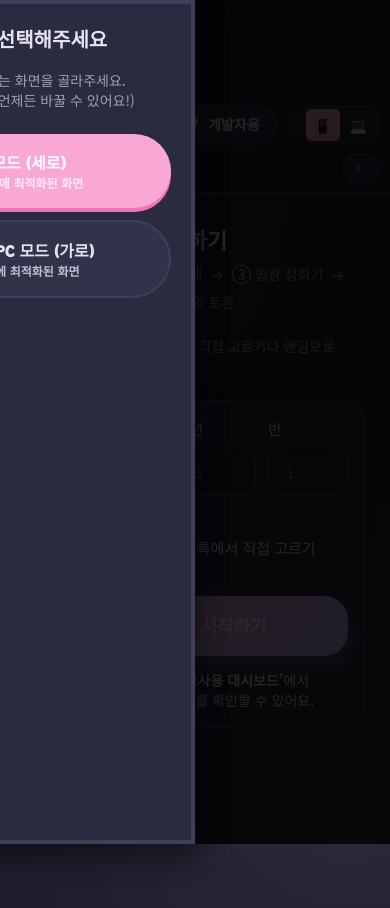
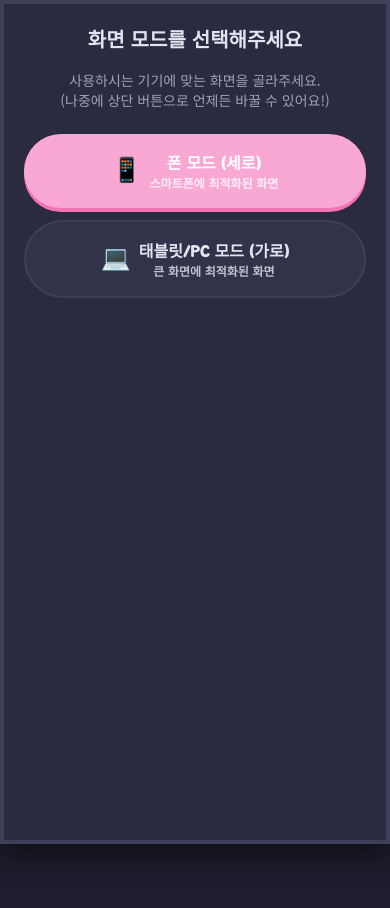
Before and after one commit to yelmovie/mvdebate, a Next.js app: page / in a window 390 px wide. Shown: the top 908 px of the page. After the commit the page ends 844 px from the top, so only its background shows below. Built offline with nearby package versions, Linux system fonts and the light colour scheme.

Commit message:
Refactor: Mobile UI Restructuring (Horizontal scroll nav, natural flow input, full-screen modals)

```diff
--- a/src/components/debate/SelfEvaluationModal.tsx
+++ b/src/components/debate/SelfEvaluationModal.tsx
@@ -198,6 +198,7 @@ MovieSSam Debate Lab 드림
           </button>
         </div>
 
+        <div className="modal-content">
           {/* Capture Area */}
           <div ref={contentRef} style={{ padding: "24px", backgroundColor: "#ffffff", color: "#111827" }}>
             <div style={{ marginBottom: 20, borderBottom: "2px solid #e5e7eb", paddingBottom: 16 }}>
@@ -296,9 +297,10 @@ MovieSSam Debate Lab 드림
               </div>
             )}
           </div>
+        </div>
 
         {/* Footer Buttons */}
-        <div style={{ display: "flex", justifyContent: "flex-end", gap: 8, marginTop: 16, borderTop: "1px solid var(--ms-border)", paddingTop: 16 }}>
+        <div className="modal-footer" style={{ display: "flex", justifyContent: "flex-end", gap: 8 }}>
           <button
             className="btn btn-secondary"
             onClick={onClose}
--- a/src/components/debate/StudentSelfEvalPanel.tsx
+++ b/src/components/debate/StudentSelfEvalPanel.tsx
@@ -28,7 +28,7 @@ export default function StudentSelfEvalPanel() {
         <div className="self-eval-container" style={{ display: "flex", flexDirection: "column", gap: 24 }}>
           {/* 1. 주장 명확성 */}
           <div className="eval-card" style={{ display: "flex", flexDirection: "column", gap: 8, padding: 16, background: "var(--ms-bg-soft)", borderRadius: 12 }}>
-            <div style={{ display: "flex", justifyContent: "space-between", alignItems: "center" }}>
+            <div className="eval-header" style={{ display: "flex", justifyContent: "space-between", alignItems: "center" }}>
               <span style={{ fontSize: 15, fontWeight: 600 }}>1. 내 주장을 명확하게 말했나요?</span>
               <div style={{ display: "flex", gap: 4 }}>
                 {[1, 2, 3, 4, 5].map((star) => (
@@ -53,7 +53,7 @@ export default function StudentSelfEvalPanel() {
 
           {/* 2. 근거 적절성 */}
           <div className="eval-card" style={{ display: "flex", flexDirection: "column", gap: 8, padding: 16, background: "var(--ms-bg-soft)", borderRadius: 12 }}>
-            <div style={{ display: "flex", justifyContent: "space-between", alignItems: "center" }}>
+            <div className="eval-header" style={{ display: "flex", justifyContent: "space-between", alignItems: "center" }}>
               <span style={{ fontSize: 15, fontWeight: 600 }}>2. 근거를 잘 들어 설명했나요?</span>
               <div style={{ display: "flex", gap: 4 }}>
                 {[1, 2, 3, 4, 5].map((star) => (
@@ -78,7 +78,7 @@ export default function StudentSelfEvalPanel() {
 
           {/* 3. 태도 */}
           <div className="eval-card" style={{ display: "flex", flexDirection: "column", gap: 8, padding: 16, background: "var(--ms-bg-soft)", borderRadius: 12 }}>
-            <div style={{ display: "flex", justifyContent: "space-between", alignItems: "center" }}>
+            <div className="eval-header" style={{ display: "flex", justifyContent: "space-between", alignItems: "center" }}>
               <span style={{ fontSize: 15, fontWeight: 600 }}>3. 상대방을 존중하며 말했나요?</span>
               <div style={{ display: "flex", gap: 4 }}>
                 {[1, 2, 3, 4, 5].map((star) => (
--- a/src/styles/responsive.css
+++ b/src/styles/responsive.css
@@ -1,111 +1,126 @@
-/* Mobile Responsive Styles */
+/* Mobile Responsive Styles (Max Width 480px for Phone) */
 
-/* Base Resets for Mobile */
-@media (max-width: 768px) {
+@media (max-width: 480px) {
   html, body {
     overflow-x: hidden;
     max-width: 100%;
     -webkit-text-size-adjust: 100%;
     min-height: 100vh;
+    font-size: 16px; /* Base font size for rem */
   }
 
   /* Typography */
   body {
-    word-break: keep-all; /* Prevent awkward word breaks in Korean */
-  }
-
-  /* Images */
-  img {
-    max-width: 100%;
-    height: auto;
+    word-break: keep-all;
   }
 
   /* Container Padding */
   .dashboard-container {
-    padding: 12px !important;
-    padding-bottom: 180px !important; /* Space for fixed input */
+    padding: 0.75rem !important; /* 12px */
+    padding-bottom: 2rem !important; /* Natural flow, no huge padding needed */
   }
 
   .debate-layout {
-    gap: 16px !important;
+    gap: 1rem !important;
     display: flex;
     flex-direction: column;
   }
 
-  /* Header Navigation Wrapping */
+  /* --- 1. Header Navigation (Horizontal Scroll) --- */
   .app-header {
     height: auto !important;
-    padding: 8px 12px !important;
-    flex-wrap: wrap;
+    padding: 0.5rem 0.75rem !important;
+    display: block !important; /* Allow block layout for scrolling */
   }
 
   .app-header > div {
-    flex-wrap: wrap;
-    gap: 8px !important;
+    display: flex;
+    flex-wrap: nowrap !important; /* Prevent wrapping */
+    overflow-x: auto; /* Horizontal Scroll */
+    gap: 0.5rem !important;
+    padding-bottom: 4px; /* Space for scrollbar if visible */
+    -webkit-overflow-scrolling: touch;
+    align-items: center;
+  }
+
+  /* Hide scrollbar */
+  .app-header > div::-webkit-scrollbar {
+    display: none;
+  }
+
+  .app-logo {
+    margin-right: 0.5rem;
+  }
+
+  .app-logo-text {
+    display: none; /* Hide text on small mobile to save space */
   }
 
   .app-nav-left {
-    overflow-x: auto;
-    white-space: nowrap;
-    padding-bottom: 4px;
-    -webkit-overflow-scrolling: touch;
-    width: 100%; /* Full width for scrolling */
-  }
-
-  .app-nav-tab {
-    font-size: 13px !important;
-    padding: 6px 10px !important;
+    flex-shrink: 0;
   }
 
   .app-right {
-    width: 100%;
-    justify-content: flex-end;
-    margin-top: 8px;
+    margin-top: 0 !important; /* Reset margin */
+    width: auto !important;
+    flex-shrink: 0;
   }
 
-  /* Chat Panel Adjustments */
-  .chat-bubble {
-    max-width: 90% !important; /* Slightly reduced for better readability */
+  .app-nav-tab, .btn-teacher-nav, .btn-dev-nav, .mode-btn, .theme-toggle {
+    font-size: 0.8rem !important;
+    padding: 0.4rem 0.6rem !important;
+    white-space: nowrap;
   }
 
-  /* Fixed Input Area on Mobile */
+  /* --- 2. Chat Panel (Natural Flow) --- */
+  .chat-bubble {
+    max-width: calc(100% - 1.5rem) !important; /* 100% - 24px */
+    margin: 0.375rem 0 !important; /* 6px */
+    white-space: normal !important; /* Allow wrapping */
+  }
+
+  /* Remove Fixed Input Wrapper */
   .chat-input-bar-container {
-    position: fixed;
-    bottom: 0;
-    left: 0;
-    right: 0;
-    background: var(--ms-bg);
-    padding: 12px;
-    border-top: 1px solid var(--ms-border-subtle);
-    z-index: 50;
-    box-shadow: 0 -4px 12px rgba(0, 0, 0, 0.1);
-    padding-bottom: calc(12px + env(safe-area-inset-bottom));
+    position: static !important; /* Natural flow */
+    padding: 1rem 0 !important;
+    border-top: none !important;
+    box-shadow: none !important;
+    background: transparent !important;
   }
 
   .chat-input-bar {
     flex-direction: column;
-    align-items: stretch !important;
-    gap: 8px !important;
+    gap: 0.5rem !important;
+  }
+
+  .chat-textarea {
+    width: 100% !important;
   }
 
   .chat-input-bar button {
     width: 100%;
-    margin-left: 0 !important;
-    margin-top: 0 !important;
+    margin: 0 !important;
+    padding: 0.75rem !important;
   }
 
-  /* Persona Header in Chat */
-  .persona-header {
-    flex-direction: row;
-    align-items: flex-start;
+  /* --- 3. Self Evaluation (Vertical/Grid) --- */
+  .self-eval-container {
+    display: flex;
+    flex-direction: column;
+    gap: 1rem !important;
   }
 
-  .persona-header img {
-    width: 50px !important;
-    height: 50px !important;
+  .eval-card {
+    padding: 1rem !important;
   }
 
-  /* Full Screen Modals on Mobile */
+  .eval-header {
+    flex-direction: column !important;
+    align-items: flex-start !important;
+    gap: 0.5rem !important;
+  }
+
+  /* --- 4. Full Screen Modals --- */
   .modal-box {
     position: fixed !important;
     top: 0 !important;
@@ -124,52 +139,42 @@
 
   .modal-header {
     flex-shrink: 0;
-    padding: 16px !important;
-    border-bottom: 1px solid var(--ms-border-subtle);
+    padding: 1rem !important;
   }
 
   .modal-content {
     flex: 1;
     overflow-y: auto;
-    padding: 16px !important;
-    padding-bottom: 80px !important; /* Space for bottom buttons */
+    padding: 1rem !important;
+    padding-bottom: 5rem !important; /* Space for fixed footer */
   }
 
   .modal-footer {
-    flex-shrink: 0;
-    padding: 16px !important;
+    position: fixed;
+    bottom: 0;
+    left: 0;
+    right: 0;
+    padding: 1rem !important;
+    background: var(--ms-bg);
     border-top: 1px solid var(--ms-border-subtle);
-    background: var(--ms-bg);
-    padding-bottom: calc(16px + env(safe-area-inset-bottom)) !important;
+    padding-bottom: calc(1rem + env(safe-area-inset-bottom)) !important;
+    z-index: 10000;
+  }
+
+  /* Close button fixed top-right */
+  .modal-close {
+    position: absolute;
+    top: 1rem;
+    right: 1rem;
+    font-size: 1.5rem;
+    padding: 0.5rem;
   }
 }
 
-/* Specific Phone Portrait Overrides */
-.app-root--phone-portrait .app-header {
-  padding: 12px;
-  height: auto;
-  flex-wrap: wrap;
-}
-
-.app-root--phone-portrait .app-header > div {
-  width: 100%;
-  justify-content: space-between;
-}
-
-.app-root--phone-portrait .app-right {
-  margin-top: 8px;
-  width: 100%;
-  justify-content: flex-end;
-}
-
-/* Modal Positioning for Mobile Safe Area */
-@media (max-width: 480px) {
-  .modal-box {
-    position: fixed;
-    bottom: calc(env(safe-area-inset-bottom) + 16px);
-    left: 50%;
-    transform: translateX(-50%);
-    margin: 0 !important;
-    border-radius: 16px;
+/* Tablet Styles (Keep existing or adjust if needed) */
+@media (min-width: 481px) and (max-width: 768px) {
+  /* ... existing tablet styles ... */
+  .chat-input-bar-container {
+    position: static; /* Tablet also prefers natural flow usually */
   }
 }
```
Also changed, not shown: src/components/debate/ChatPanel.tsx (+9 -1 lines). Lines whose indentation alone changed are shown as unchanged.
